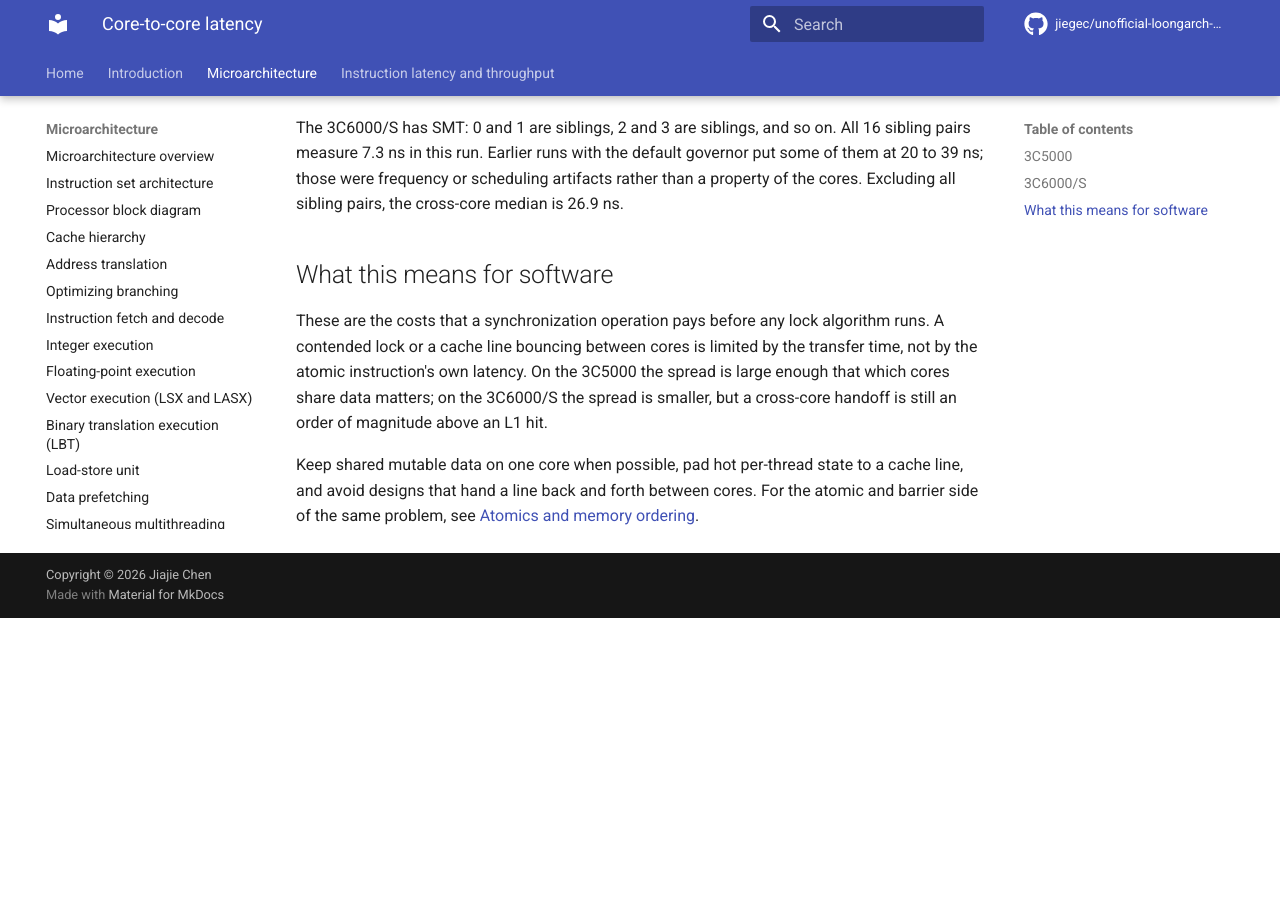
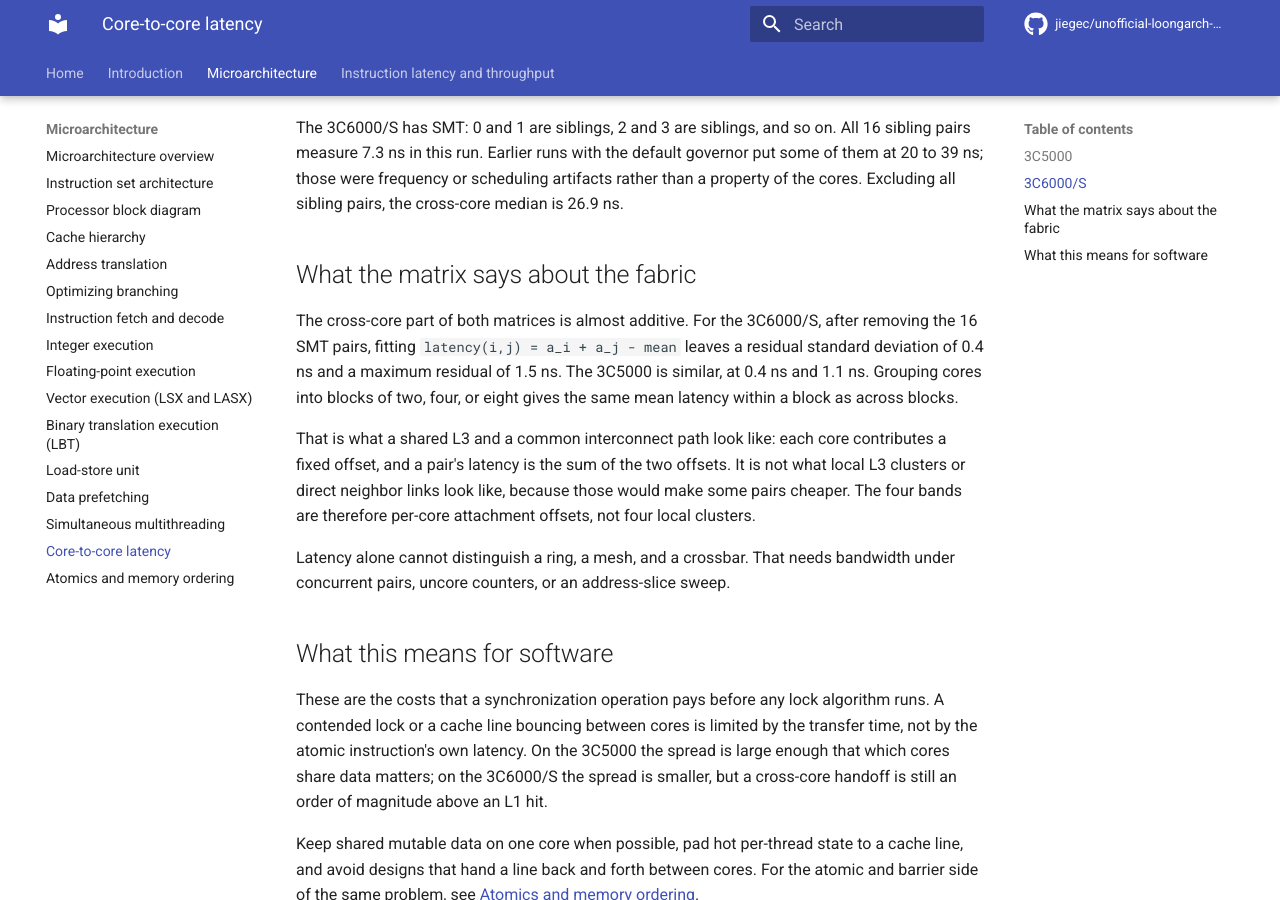
Before and after one commit to jiegec/unofficial-loongarch-software-optimization-guide, an MkDocs documentation site: the page built from docs/microarchitecture/core-to-core.md, in a window 1280 px wide and 900 px high, scrolled down 2436 px. Built offline with MkDocs 1.6.1 and Material for MkDocs 9.7.7, drawn with Linux system fonts in a browser that asks for light colours; comment, search, counter and statistics services are not loaded; before the commit the page ends 3054 px from its top, so only the background shows below that.

Commit message:
Improve docs

```diff
--- a/docs/microarchitecture/core-to-core.md
+++ b/docs/microarchitecture/core-to-core.md
@@ -55,6 +55,23 @@ governor put some of them at 20 to 39 ns; those were frequency or scheduling
 artifacts rather than a property of the cores. Excluding all sibling pairs, the
 cross-core median is 26.9 ns.
 
+## What the matrix says about the fabric
+
+The cross-core part of both matrices is almost additive. For the 3C6000/S,
+after removing the 16 SMT pairs, fitting `latency(i,j) = a_i + a_j - mean`
+leaves a residual standard deviation of 0.4 ns and a maximum residual of 1.5 ns.
+The 3C5000 is similar, at 0.4 ns and 1.1 ns. Grouping cores into blocks of two,
+four, or eight gives the same mean latency within a block as across blocks.
+
+That is what a shared L3 and a common interconnect path look like: each core
+contributes a fixed offset, and a pair's latency is the sum of the two offsets.
+It is not what local L3 clusters or direct neighbor links look like, because
+those would make some pairs cheaper. The four bands are therefore per-core
+attachment offsets, not four local clusters.
+
+Latency alone cannot distinguish a ring, a mesh, and a crossbar. That needs
+bandwidth under concurrent pairs, uncore counters, or an address-slice sweep.
+
 ## What this means for software
 
 These are the costs that a synchronization operation pays before any lock
```
